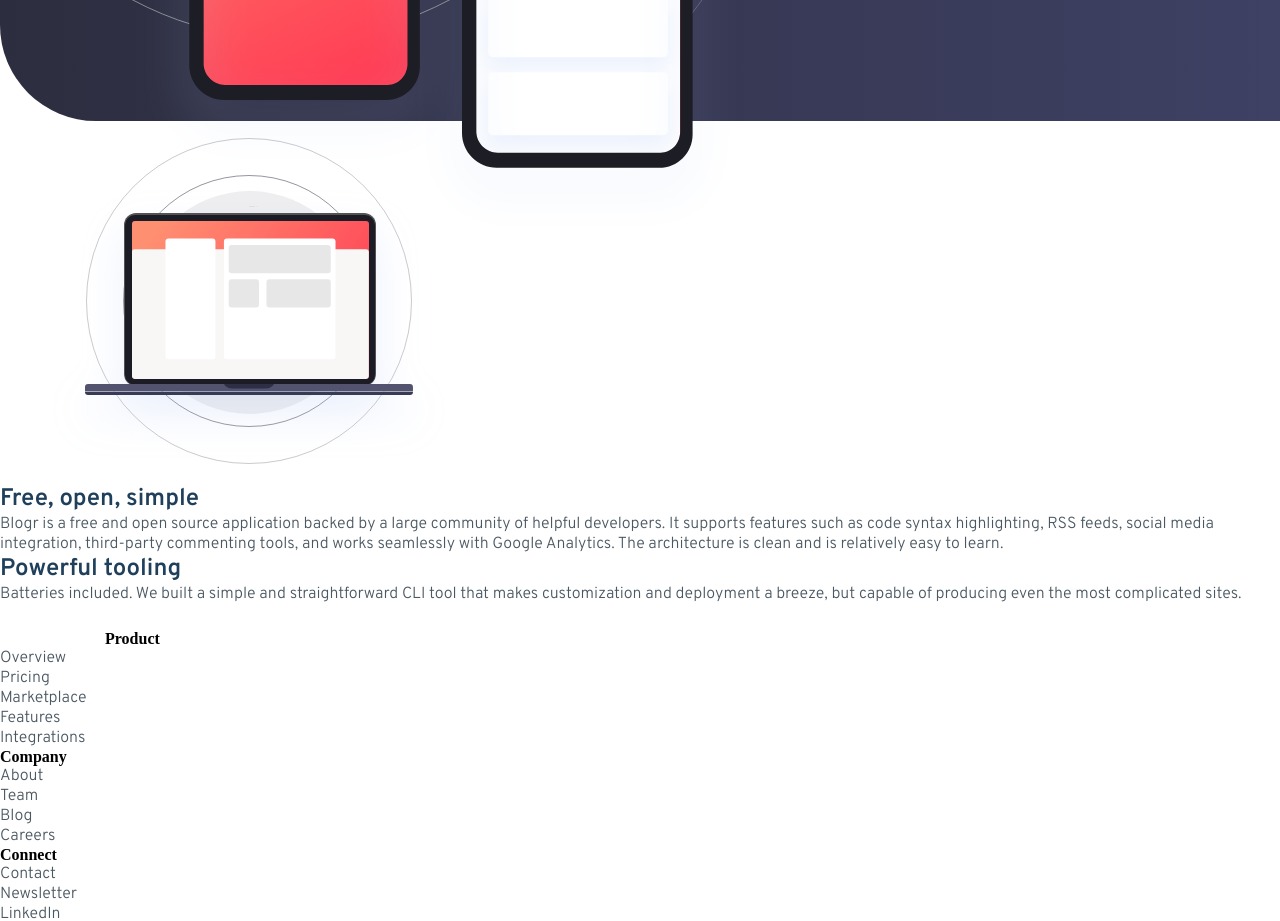
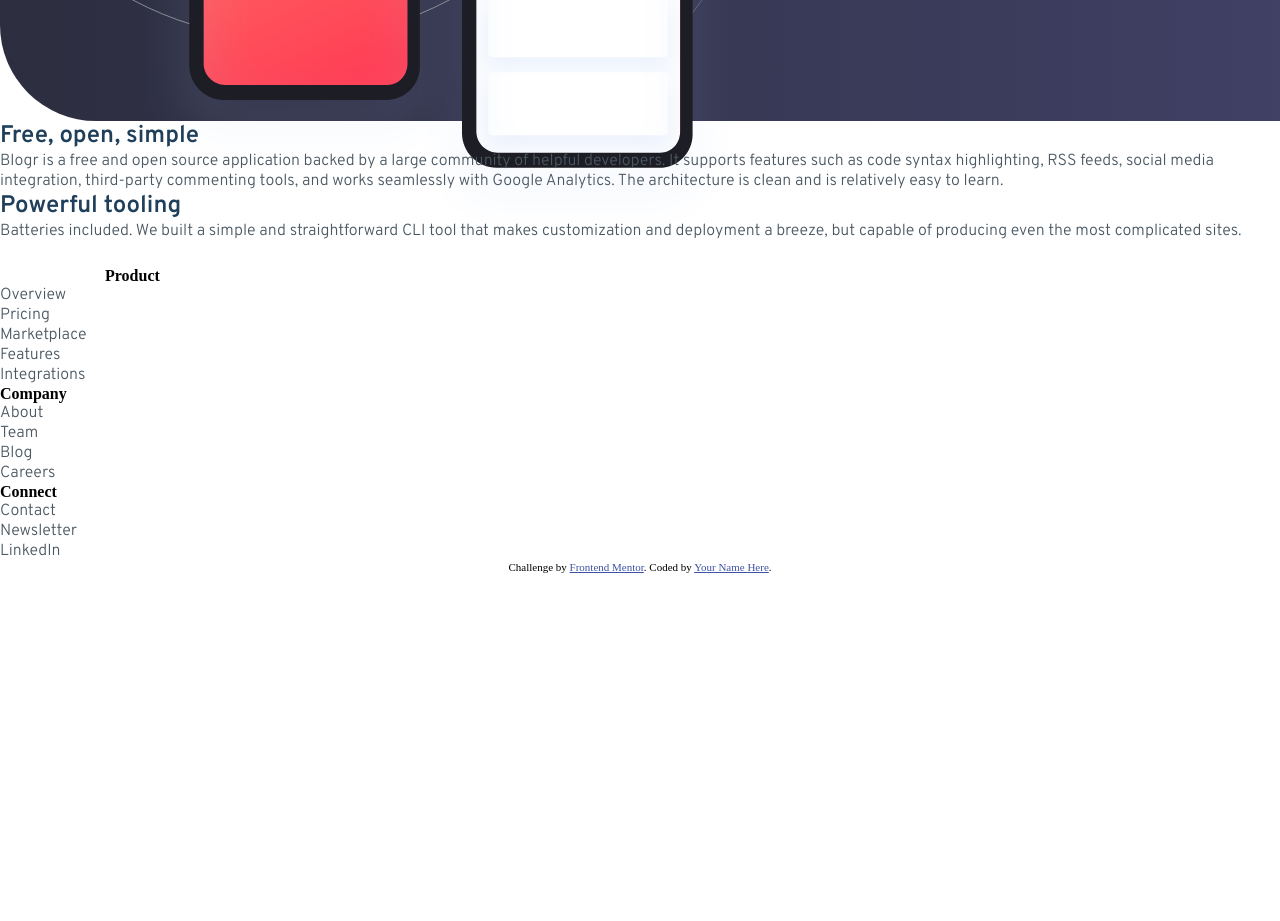
Before and after one commit to caetano-dev/blogr-landing-page, a plain HTML site: page index.html in a window 1280 px wide. Shown: the part 1713-2634 px from the top of the page. After the commit the page ends 2286 px from the top, so only its background shows below. Drawn offline with Linux system fonts and the light colour scheme.

Commit message:
Adding new divs

```diff
--- a/index.html
+++ b/index.html
@@ -97,19 +97,20 @@
       </p>
     </div>
     </section>
-    <section>
-      <img src="./images/illustration-laptop-mobile.svg">
+    <div class="fourthAndFithSectionContainer">
+    <section class="fourthSection">
       <h3>Free, open, simple</h3>
       <p>Blogr is a free and open source application backed by a large community of helpful developers. It supports
         features such as code syntax highlighting, RSS feeds, social media integration, third-party commenting tools,
         and works seamlessly with Google Analytics. The architecture is clean and is relatively easy to learn.</p>
     </section>
-    <section>
+    <section class="fithSection">
       <h3>Powerful tooling</h3>
       <p>Batteries included. We built a simple and straightforward CLI tool that makes customization and deployment a
         breeze, but
         capable of producing even the most complicated sites.</p>
     </section>
+  </div>
   </main>
   <footer>
     <img src="./images/logo.svg" alt="logo">
```
